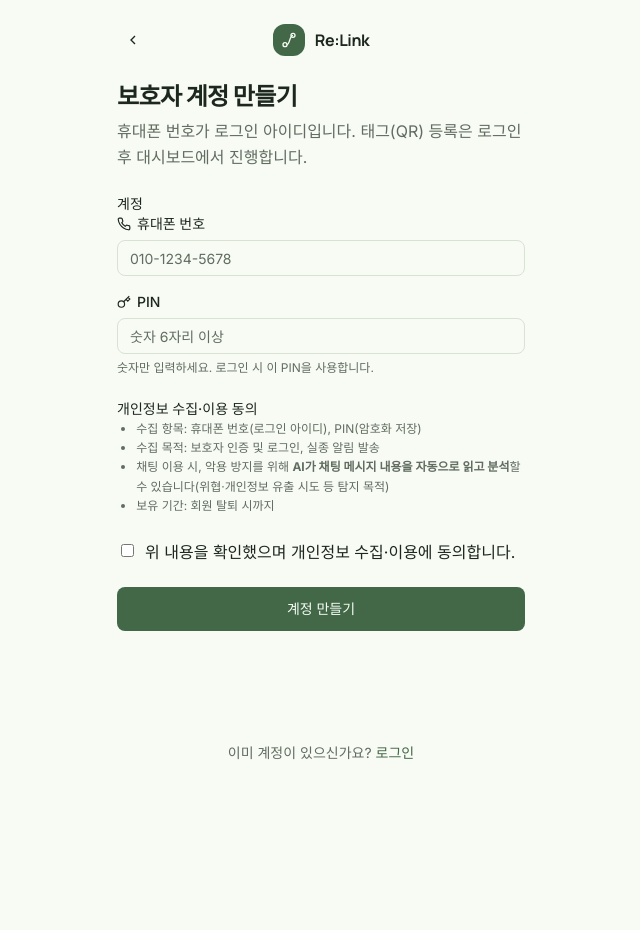
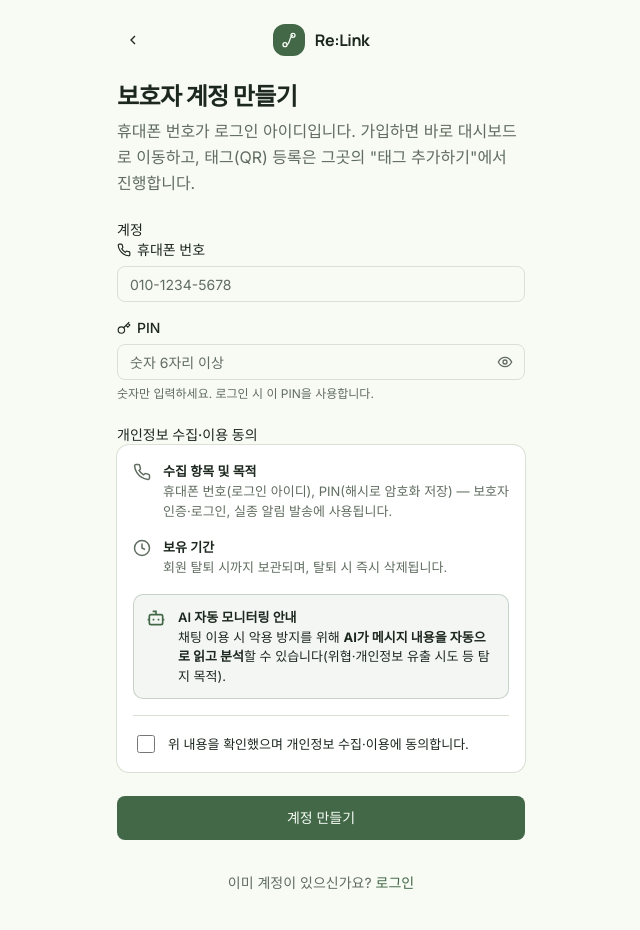
Before and after one commit to sunnn62/dgu-rise-Re-Link, a FastAPI app: page /register in a window 1280 px wide. Shown: the whole page, without its empty margins (319-959 px from the left). Before the commit the page ends 760 px from the top, so only its background shows below. Run offline with FastAPI, Linux system fonts and the light colour scheme.

Commit message:
feat: 회원가입 개인정보 동의 섹션 카드 UI로 재구성 + PIN 표시 토글
- 개인정보 수집·이용 동의를 raw <ul>+체크박스에서 카드 컴포넌트로 재구성
- "AI가 채팅 내용을 자동으로 읽고 분석"할 수 있다는 고지를 별도 강조 박스로
  분리해 눈에 띄게 배치(법적으로 중요한 고지라 작은 글씨로 숨기면 안 됨)
- 가입 완료 후 화면 흐름(가입 -> 대시보드 -> 태그 추가)에 맞게 intro 문구 정비
- PIN 입력란에 보기/숨기기 눈 아이콘 토글 추가(.pin-toggle-btn, 이후 로그인/PIN
  재설정 화면에서도 재사용)

3주차_프론트 추가구현 요청.md 반영.

```diff
--- a/static/style.css
+++ b/static/style.css
@@ -175,8 +175,39 @@ svg { display: block; }
 .input:disabled { cursor: not-allowed; opacity: .5; }
 .input.mono { font-family: ui-monospace, SFMono-Regular, Menlo, Monaco, Consolas, monospace; letter-spacing: .05em; }
 .field-description { color: var(--muted-foreground); font-size: .75rem; line-height: 1.25; }
+.input-with-toggle { position: relative; }
+.input-with-toggle .input, .input-with-toggle .form-input { padding-right: 2.5rem; }
+.pin-toggle-btn {
+  position: absolute; top: 50%; right: .25rem; transform: translateY(-50%);
+  width: 2rem; height: 2rem; display: flex; align-items: center; justify-content: center;
+  border: 0; background: transparent; color: var(--muted-foreground, #6b7280); cursor: pointer;
+}
+.pin-toggle-btn:hover { color: var(--foreground, #111827); }
+.pin-toggle-btn svg { width: 1rem; height: 1rem; }
 .field-error { color: var(--destructive); font-size: .75rem; line-height: 1.25; }
 .auth-footer { margin-top: auto; padding-top: .5rem; text-align: center; color: var(--muted-foreground); font-size: .875rem; }
+
+/* [Week3] 개인정보 수집·이용 동의 (register.html) */
+.consent-card { box-shadow: 0 0 0 1px var(--border); }
+.consent-content { display: flex; flex-direction: column; gap: 1rem; padding: 1rem; }
+.consent-item { display: flex; align-items: flex-start; gap: .75rem; }
+.consent-item svg { width: 1.125rem; height: 1.125rem; margin-top: .125rem; flex: none; color: var(--muted-foreground); }
+.consent-item-title { margin: 0 0 .125rem; font-size: .8125rem; font-weight: 600; }
+.consent-item-desc { margin: 0; color: var(--muted-foreground); font-size: .8125rem; line-height: 1.5; }
+.consent-ai-notice {
+  display: flex; align-items: flex-start; gap: .75rem; padding: .75rem;
+  border: 1px solid color-mix(in oklch, var(--primary) 25%, transparent);
+  border-radius: .625rem; background: color-mix(in oklch, var(--primary) 6%, transparent);
+}
+.consent-ai-notice svg { width: 1.25rem; height: 1.25rem; margin-top: .0625rem; flex: none; color: var(--primary); }
+.consent-ai-notice-title { margin: 0 0 .125rem; font-size: .8125rem; font-weight: 600; color: var(--foreground); }
+.consent-ai-notice-desc { margin: 0; color: var(--foreground); font-size: .8125rem; line-height: 1.5; }
+.consent-ai-notice-desc strong { font-weight: 700; }
+.consent-checkbox-row {
+  display: flex; align-items: center; gap: .625rem; padding-top: 1rem;
+  border-top: 1px solid var(--border); font-size: .8125rem; line-height: 1.4;
+}
+.consent-checkbox-row input[type="checkbox"] { width: 1.125rem; height: 1.125rem; flex: none; accent-color: var(--primary); }
 
 /* Dashboard */
 .dashboard-summary { display: flex; flex-direction: column; gap: .375rem; }
--- a/templates/register.html
+++ b/templates/register.html
@@ -9,7 +9,7 @@
       <span class="topbar-spacer" aria-hidden="true"></span>
     </header>
 
-    <div class="intro"><h1 class="page-title">보호자 계정 만들기</h1><p class="page-copy">휴대폰 번호가 로그인 아이디입니다. 태그(QR) 등록은 로그인 후 대시보드에서 진행합니다.</p></div>
+    <div class="intro"><h1 class="page-title">보호자 계정 만들기</h1><p class="page-copy">휴대폰 번호가 로그인 아이디입니다. 가입하면 바로 대시보드로 이동하고, 태그(QR) 등록은 그곳의 "태그 추가하기"에서 진행합니다.</p></div>
 
     {% if error %}
     <div class="alert destructive" role="alert"><svg viewBox="0 0 24 24" fill="none" stroke="currentColor" stroke-width="2"><path d="m21.73 18-8-14a2 2 0 0 0-3.46 0l-8 14A2 2 0 0 0 4 21h16a2 2 0 0 0 1.73-3Z"/><path d="M12 9v4M12 17h.01"/></svg><div class="alert-title">가입 정보를 확인해 주세요</div><div class="alert-description">{% if error == "missing_fields" %}모든 항목을 입력해 주세요.{% elif error == "invalid_pin" %}PIN은 최소 6자리 숫자여야 합니다.{% elif error == "phone_taken" %}이미 가입된 번호입니다. 로그인해 주세요.{% elif error == "consent_required" %}개인정보 수집·이용에 동의해야 가입할 수 있습니다.{% endif %}</div></div>
@@ -20,23 +20,25 @@
       <fieldset class="fieldset">
         <legend class="legend">계정</legend>
         <div class="field"><label class="field-label" for="phone"><svg viewBox="0 0 24 24" fill="none" stroke="currentColor" stroke-width="2"><path d="M22 16.92v3a2 2 0 0 1-2.18 2 19.8 19.8 0 0 1-8.63-3.07 19.5 19.5 0 0 1-6-6 19.8 19.8 0 0 1-3.07-8.67A2 2 0 0 1 4.11 2h3a2 2 0 0 1 2 1.72c.12.93.36 1.85.7 2.81a2 2 0 0 1-.45 2.11L8.09 9.91a16 16 0 0 0 6 6l1.27-1.27a2 2 0 0 1 2.11-.45c.96.34 1.88.58 2.81.7A2 2 0 0 1 22 16.92z"/></svg>휴대폰 번호</label><input class="input" id="phone" name="guardian_phone" type="tel" inputmode="tel" autocomplete="tel" placeholder="010-1234-5678" required/></div>
-        <div class="field"><label class="field-label" for="pin"><svg viewBox="0 0 24 24" fill="none" stroke="currentColor" stroke-width="2"><circle cx="7.5" cy="15.5" r="5.5"/><path d="m21 2-9.6 9.6M15.5 7.5l3 3L22 7l-3-3"/></svg>PIN</label><input class="input" id="pin" name="guardian_pin" type="password" inputmode="numeric" autocomplete="new-password" placeholder="숫자 6자리 이상" pattern="[0-9]{6,}" required/><span class="field-description">숫자만 입력하세요. 로그인 시 이 PIN을 사용합니다.</span></div>
+        <div class="field"><label class="field-label" for="pin"><svg viewBox="0 0 24 24" fill="none" stroke="currentColor" stroke-width="2"><circle cx="7.5" cy="15.5" r="5.5"/><path d="m21 2-9.6 9.6M15.5 7.5l3 3L22 7l-3-3"/></svg>PIN</label><div class="input-with-toggle"><input class="input" id="pin" name="guardian_pin" type="password" inputmode="numeric" autocomplete="new-password" placeholder="숫자 6자리 이상" pattern="[0-9]{6,}" required/><button type="button" class="pin-toggle-btn" data-target="pin" aria-label="PIN 표시"><svg class="icon-eye" viewBox="0 0 24 24" fill="none" stroke="currentColor" stroke-width="2"><path d="M2 12s3.5-7 10-7 10 7 10 7-3.5 7-10 7-10-7-10-7z"/><circle cx="12" cy="12" r="3"/></svg><svg class="icon-eye-off" viewBox="0 0 24 24" fill="none" stroke="currentColor" stroke-width="2" hidden><path d="M9.88 9.88a3 3 0 1 0 4.24 4.24M10.73 5.08A10.4 10.4 0 0 1 12 5c7 0 10 7 10 7a13.2 13.2 0 0 1-1.67 2.68M6.61 6.61A13.5 13.5 0 0 0 2 12s3 7 10 7a9.7 9.7 0 0 0 5.39-1.61M2 2l20 20"/></svg></button></div><span class="field-description">숫자만 입력하세요. 로그인 시 이 PIN을 사용합니다.</span></div>
       </fieldset>
 
       <fieldset class="fieldset">
         <legend class="legend">개인정보 수집·이용 동의</legend>
-        <div class="field-description" style="margin-bottom:.5rem">
-          <ul style="margin:0;padding-left:1.2rem;line-height:1.6">
-            <li>수집 항목: 휴대폰 번호(로그인 아이디), PIN(암호화 저장)</li>
-            <li>수집 목적: 보호자 인증 및 로그인, 실종 알림 발송</li>
-            <li>채팅 이용 시, 악용 방지를 위해 <strong>AI가 채팅 메시지 내용을 자동으로 읽고 분석</strong>할 수 있습니다(위협·개인정보 유출 시도 등 탐지 목적)</li>
-            <li>보유 기간: 회원 탈퇴 시까지</li>
-          </ul>
-        </div>
-        <label class="field" style="flex-direction:row;align-items:center;gap:.5rem">
-          <input type="checkbox" id="privacy_consent" name="privacy_consent" value="true" required/>
-          <span>위 내용을 확인했으며 개인정보 수집·이용에 동의합니다.</span>
-        </label>
+        <div class="card consent-card"><div class="card-content consent-content">
+          <div class="consent-item"><svg viewBox="0 0 24 24" fill="none" stroke="currentColor" stroke-width="2"><path d="M22 16.92v3a2 2 0 0 1-2.18 2 19.8 19.8 0 0 1-8.63-3.07 19.5 19.5 0 0 1-6-6 19.8 19.8 0 0 1-3.07-8.67A2 2 0 0 1 4.11 2h3a2 2 0 0 1 2 1.72c.12.93.36 1.85.7 2.81a2 2 0 0 1-.45 2.11L8.09 9.91a16 16 0 0 0 6 6l1.27-1.27a2 2 0 0 1 2.11-.45c.96.34 1.88.58 2.81.7A2 2 0 0 1 22 16.92z"/></svg><div><p class="consent-item-title">수집 항목 및 목적</p><p class="consent-item-desc">휴대폰 번호(로그인 아이디), PIN(해시로 암호화 저장) — 보호자 인증·로그인, 실종 알림 발송에 사용됩니다.</p></div></div>
+          <div class="consent-item"><svg viewBox="0 0 24 24" fill="none" stroke="currentColor" stroke-width="2"><circle cx="12" cy="12" r="10"/><path d="M12 6v6l4 2"/></svg><div><p class="consent-item-title">보유 기간</p><p class="consent-item-desc">회원 탈퇴 시까지 보관되며, 탈퇴 시 즉시 삭제됩니다.</p></div></div>
+
+          <div class="consent-ai-notice">
+            <svg viewBox="0 0 24 24" fill="none" stroke="currentColor" stroke-width="2"><path d="M12 8V4H8"/><rect x="4" y="8" width="16" height="12" rx="2"/><path d="M2 14h2M20 14h2M15 13v2M9 13v2"/></svg>
+            <div><p class="consent-ai-notice-title">AI 자동 모니터링 안내</p><p class="consent-ai-notice-desc">채팅 이용 시 악용 방지를 위해 <strong>AI가 메시지 내용을 자동으로 읽고 분석</strong>할 수 있습니다(위협·개인정보 유출 시도 등 탐지 목적).</p></div>
+          </div>
+
+          <label class="consent-checkbox-row">
+            <input type="checkbox" id="privacy_consent" name="privacy_consent" value="true" required/>
+            <span>위 내용을 확인했으며 개인정보 수집·이용에 동의합니다.</span>
+          </label>
+        </div></div>
       </fieldset>
 
       <button class="button button-lg w-full" type="submit">계정 만들기</button>
@@ -44,5 +46,6 @@
 
     <p class="auth-footer">이미 계정이 있으신가요? <a class="text-link" href="/login">로그인</a></p>
   </main>
+  <script src="/static/pin_toggle.js" defer></script>
 </body>
 </html>
```
